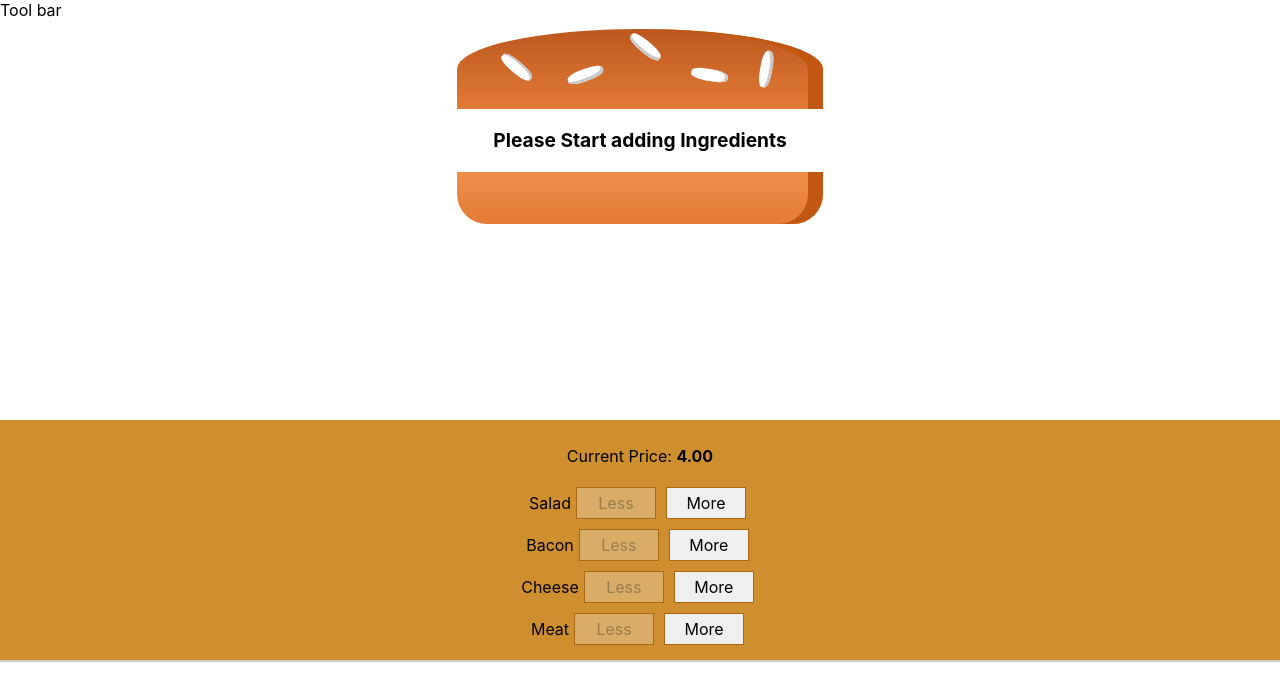
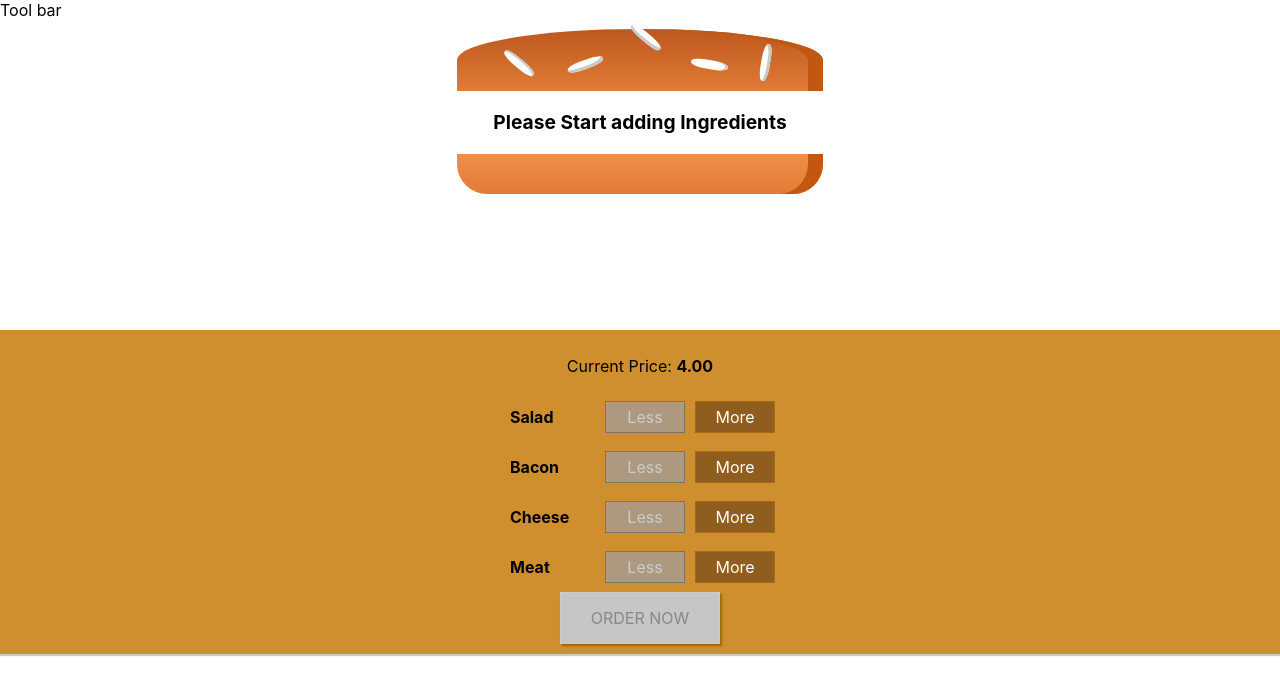
Before and after one commit to vishal958/react-guide, a React (Create React App) app: page / in a window 1280 px wide. Shown: the top 700 px of the page. Built offline with nearby package versions, Linux system fonts and the light colour scheme.

Commit message:
OrderButton-Enable/Disable

```diff
--- a/src/components/Burger/BuildControls/BuildControl/BuildControl.css
+++ b/src/components/Burger/BuildControls/BuildControl/BuildControl.css
@@ -1,17 +1,56 @@
-.BuildControl{
+.BuildControl {
     display: flex;
     justify-content: space-between;
     align-items: center;
-    margin : 5px 0;
+    margin: 5px 0;
 }
 
 .BuildControl button {
-    display:block;
+    display: block;
     font: inherit;
-    padding:5px;
+    padding: 5px;
     margin: 0 5px;
     width: 80px;
     border: 1px solid #AA6817;
     cursor: pointer;
     outline: none;
 }
+
+.BuildControl button:disabled {
+    background-color: #AC9980;
+    border: 1px solid #7E7365;
+    color: #ccc;
+    cursor: default;
+}
+
+.BuildControl button:hover:disabled {
+    background-color: #AC9980;
+    color: #ccc;
+    cursor: not-allowed;
+}
+
+.Label {
+    padding: 10px;
+    font-weight: bold;
+    width: 80px;
+}
+
+.BuildControl .Less {
+    background-color: #D39952;
+    color: white;
+}
+
+.BuildControl .More {
+    background-color: #8F5E1E;
+    color: white;
+}
+
+.BuildControl .Less:hover, .BuildControl .Less:active {
+    background-color: #DAA972;
+    color: white;
+}
+
+.BuildControl .More:hover,.BuildControl .More:active {
+    background-color: #99703F;
+    color: white;
+}
--- a/src/components/Burger/BuildControls/BuildControls.css
+++ b/src/components/Burger/BuildControls/BuildControls.css
@@ -9,3 +9,45 @@
     padding: 10px 0;
 
 }
+
+
+.OrderButton {
+    background-color: #DAD735;
+    outline: none;
+    cursor: pointer;
+    border: 1px solid #966909;
+    color: #966909;
+    font-family: inherit;
+    font-size: 1em;
+    padding: 15px 30px;
+    box-shadow: 2px 2px 2px #966909;
+}
+
+.OrderButton:hover, .OrderButton:active {
+    background-color: #A0DB41;
+    border: 1px solid #966909;
+    color: #966909;
+}
+
+.OrderButton:disabled {
+    background-color: #C7C6C6;
+    cursor: not-allowed;
+    border: 1px solid #ccc;
+    color: #888888;
+}
+
+.OrderButton:not(:disabled) {
+    animation: enable 0.3s linear;
+}
+
+@keyframes enable {
+    0% {
+        transform: scale(1);
+    }
+    60% {
+        transform: scale(1.1);
+    }
+    100% {
+        transform: scale(1);
+    }
+}
--- a/src/components/Burger/BuildControls/BuildControls.js
+++ b/src/components/Burger/BuildControls/BuildControls.js
@@ -20,6 +20,7 @@ const BuildControls = (props) => (
                     removed = {()=>props.ingredientRemoved(ctrl.type)}
                     disabled ={props.disabled[ctrl.type]} />
             ))}
+            <button className="OrderButton" disabled = {!props.purchaseable}> ORDER NOW </button>
         </div>
 
 )
--- a/src/components/Burger/Burger.css
+++ b/src/components/Burger/Burger.css
@@ -2,7 +2,7 @@
     width: 100%;
     margin: auto;
     height: 250px;
-    overflow: hidden;
+    overflow: scroll;
     text-align: center;
     font-weight: bold;
     font-size: 1.2rem
@@ -19,7 +19,7 @@
 @media (min-width: 500px) and (min-height: 401px){
     .Burger{
         width: 458px;
-        height: 400px;
+        height: 310px;
 
     }
 }
--- a/src/containers/BurgerBuilder/BurgerBuilder.js
+++ b/src/containers/BurgerBuilder/BurgerBuilder.js
@@ -16,7 +16,20 @@ class BurgerBuilder extends Component {
             cheese: 0,
             meat: 0
         },
-        totalPrice: 4
+        totalPrice: 4,
+        purchaseable: false
+    }
+
+    updatePurchaseState(ingredients){
+        const sum = Object.keys(ingredients)
+            .map(igKey =>{
+                return ingredients[igKey]
+            }).reduce((sum, el) =>{
+                return sum+el
+            },0)
+            this.setState({
+                purchaseable: sum > 0
+            })
     }
 
     addIngredientHandler = (type) =>{
@@ -33,6 +46,7 @@ class BurgerBuilder extends Component {
             totalPrice: newPrice,
             ingredients: updatedIngredients
         })
+        this.updatePurchaseState(updatedIngredients)
     }
 
     removeIngredientHandler = (type) =>{
@@ -52,6 +66,7 @@ class BurgerBuilder extends Component {
             totalPrice: newPrice,
             ingredients: updatedIngredients
         })
+        this.updatePurchaseState(updatedIngredients)
     }
 
     render() {
@@ -69,6 +84,7 @@ class BurgerBuilder extends Component {
                     ingredientRemoved = {this.removeIngredientHandler}
                     disabled ={disableInfo}
                     price ={this.state.totalPrice}
+                    purchaseable ={this.state.purchaseable}
                 />
             </Aux>
         )
```
